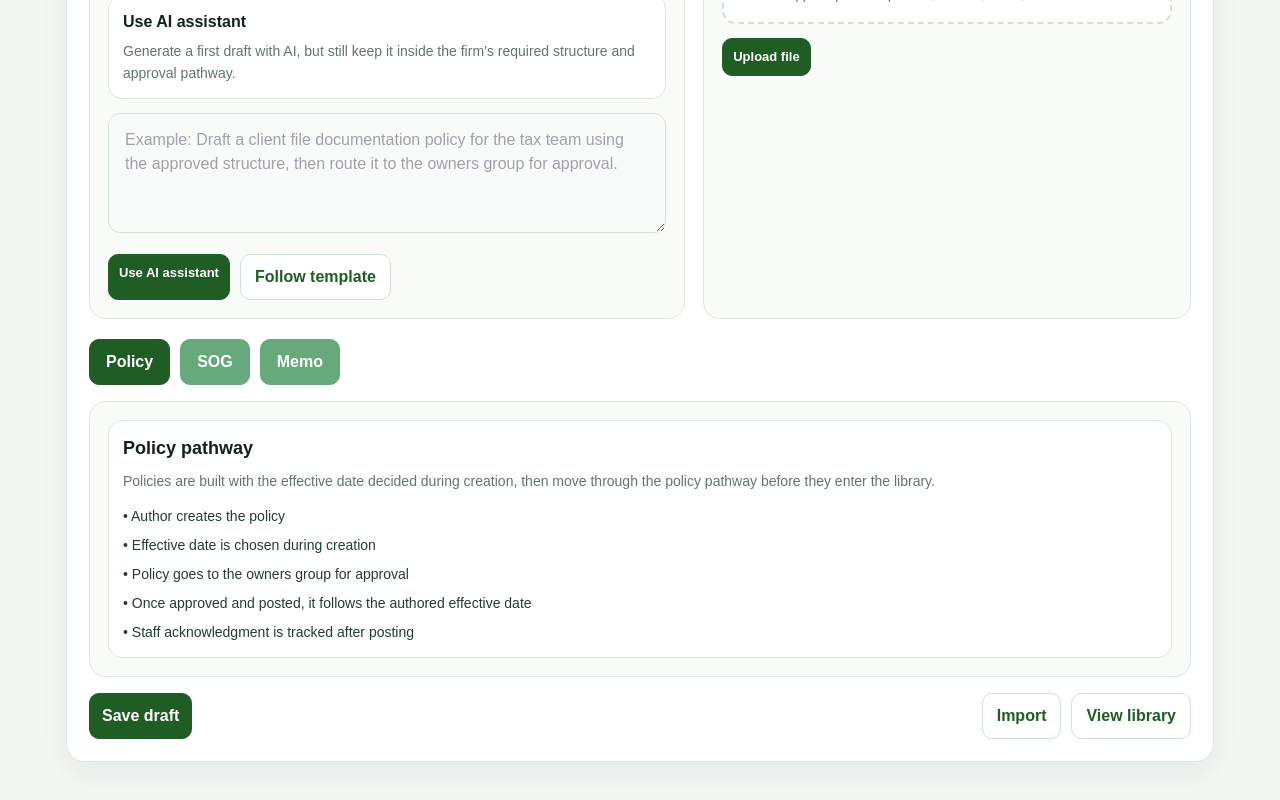
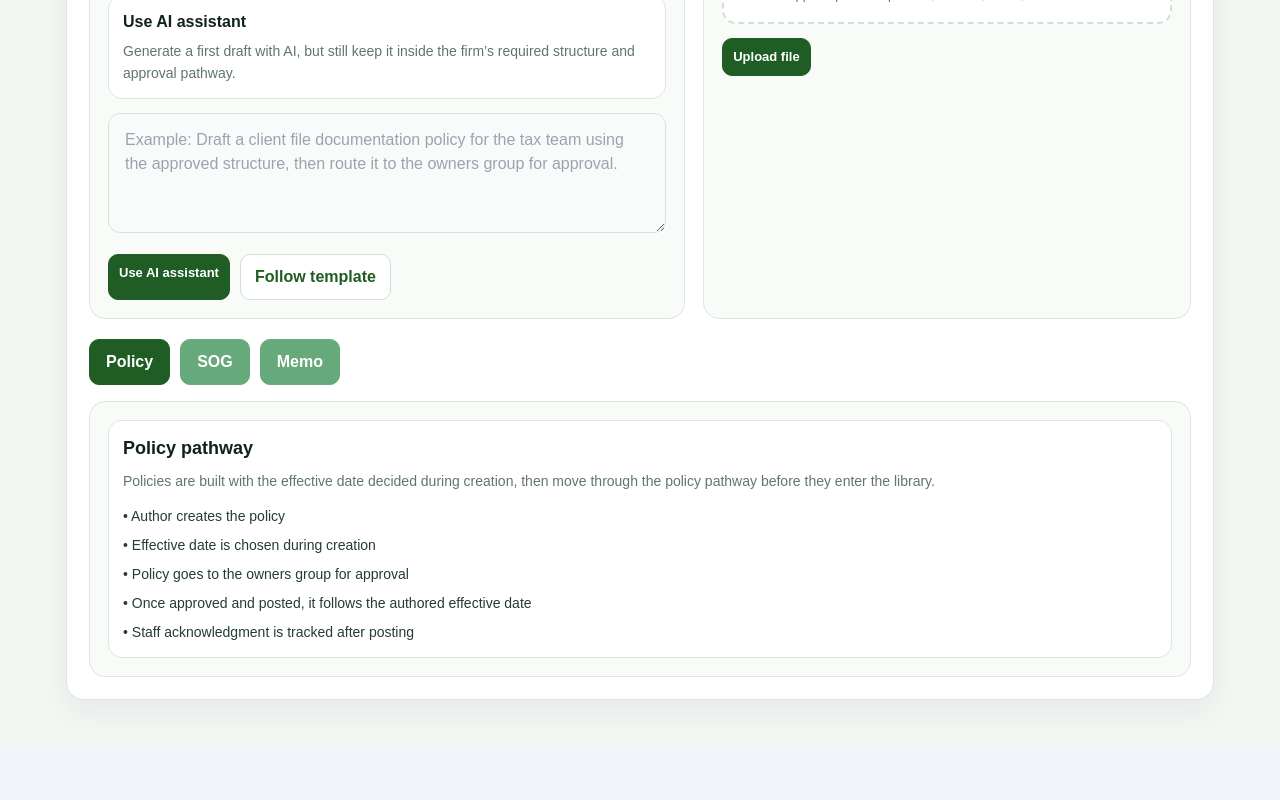
Before and after one commit to phoenixinc37-hue/policy-manager, a Next.js app: page /create in a window 1280 px wide. Shown: the part 435-1235 px from the top of the page. After the commit the page ends 1183 px from the top, so only its background shows below. Built offline with nearby package versions, Linux system fonts and the light colour scheme.

Commit message:
style: remove create page footer buttons

```diff
--- a/app/create/page.tsx
+++ b/app/create/page.tsx
@@ -118,13 +118,6 @@ export default function CreatePage({ searchParams }: { searchParams?: { type?: s
                 )}
               </div>
 
-              <div style={{ display: "flex", gap: 10, flexWrap: "wrap", justifyContent: "space-between" }}>
-                <button style={primaryButton}>Save draft</button>
-                <div style={{ display: "flex", gap: 10, flexWrap: "wrap" }}>
-                  <button style={ghostButton}>Import</button>
-                  <Link href="/policy-index" style={secondaryButton}>View library</Link>
-                </div>
-              </div>
             </div>
           </section>
         </main>
@@ -243,15 +236,6 @@ const greenMenuButton = {
   whiteSpace: "nowrap" as const,
 };
 
-const primaryButton = {
-  background: "#1f5d24",
-  color: "#ffffff",
-  padding: "10px 12px",
-  borderRadius: 10,
-  fontWeight: 700,
-  border: "1px solid #1f5d24",
-};
-
 const primaryLinkButton = {
   textDecoration: "none",
   background: "#1f5d24",
@@ -263,12 +247,3 @@ const primaryLinkButton = {
   border: "1px solid #1f5d24",
   whiteSpace: "nowrap" as const,
 };
-
-const ghostButton = {
-  background: "#ffffff",
-  color: "#1f5d24",
-  padding: "10px 14px",
-  borderRadius: 10,
-  fontWeight: 700,
-  border: "1px solid #cfe1d2",
-};
```
